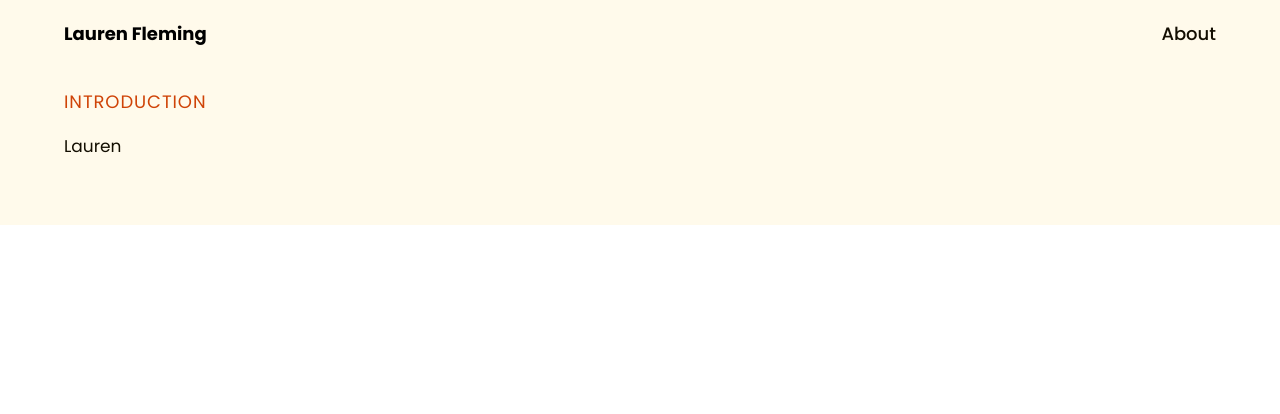
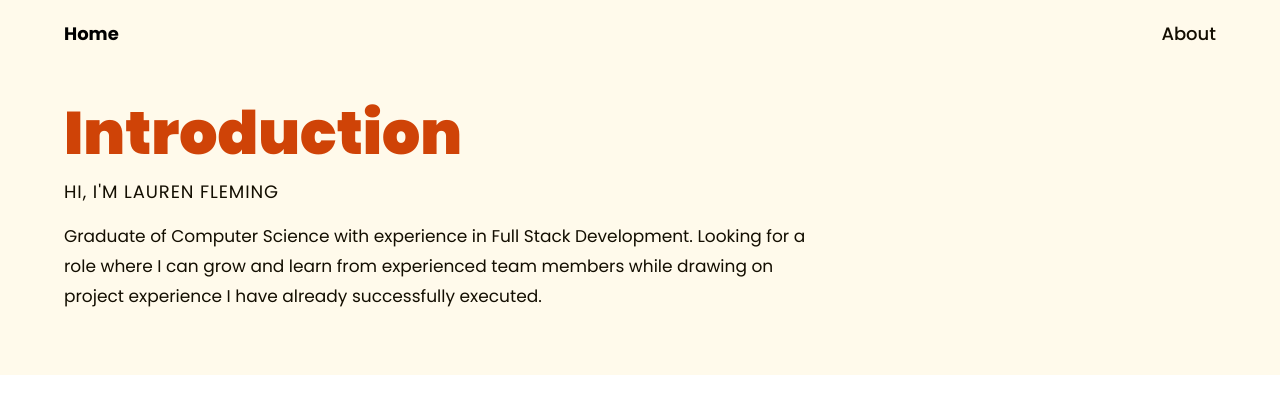
Before and after one commit to lauren1373/vite-website, a React (Vite) app: page / in a window 1280 px wide. Shown: the top 414 px of the page. Built offline with nearby package versions, Linux system fonts and the light colour scheme.

Commit message:
modified:   src/components/About.jsx 	modified:   src/components/Navbar.jsx 	modified:   src/styles.js

```diff
--- a/src/components/About.jsx
+++ b/src/components/About.jsx
@@ -7,13 +7,14 @@ const About = () => {
     return (
         <>
             <motion.div variants={textVariant()}>
-                <h2 className={styles.sectionSubText}>Introduction</h2>
+                <h2 className={styles.sectionHeadText}>Introduction</h2>
+                <p className={styles.sectionSubText}>Hi, I'm Lauren Fleming</p>
             </motion.div>
 
             <motion.p
                 className="mt-4 text-text text-[17px] max-w-3xl leading-[30px]"
             >
-                Lauren
+                Graduate of Computer Science with experience in Full Stack Development. Looking for a role where I can grow and learn from experienced team members while drawing on project experience I have already successfully executed.
             </motion.p>
         </>
     )
--- a/src/components/Navbar.jsx
+++ b/src/components/Navbar.jsx
@@ -25,7 +25,7 @@ const Navbar = () => {
                     }}
                 >
                     <p className='text-[18px] font-bold cursor-pointer'>
-                        Lauren Fleming
+                        Home
                         <span className="sm:block hidden"></span>
                     </p>
                 </Link>
--- a/src/styles.js
+++ b/src/styles.js
@@ -9,9 +9,9 @@ const styles = {
       "text-[#dfd9ff] font-medium lg:text-[30px] sm:text-[26px] xs:text-[20px] text-[16px] lg:leading-[40px]",
 
     sectionHeadText:
-      "text-white font-black md:text-[60px] sm:text-[50px] xs:text-[40px] text-[30px]",
+      "text-accent font-black md:text-[60px] sm:text-[50px] xs:text-[40px] text-[30px]",
     sectionSubText:
-      "sm:text-[18px] text-[14px] text-accent uppercase tracking-wider",
+      "sm:text-[18px] text-[14px] text-text uppercase tracking-wider",
 };
 
 export { styles };
```
